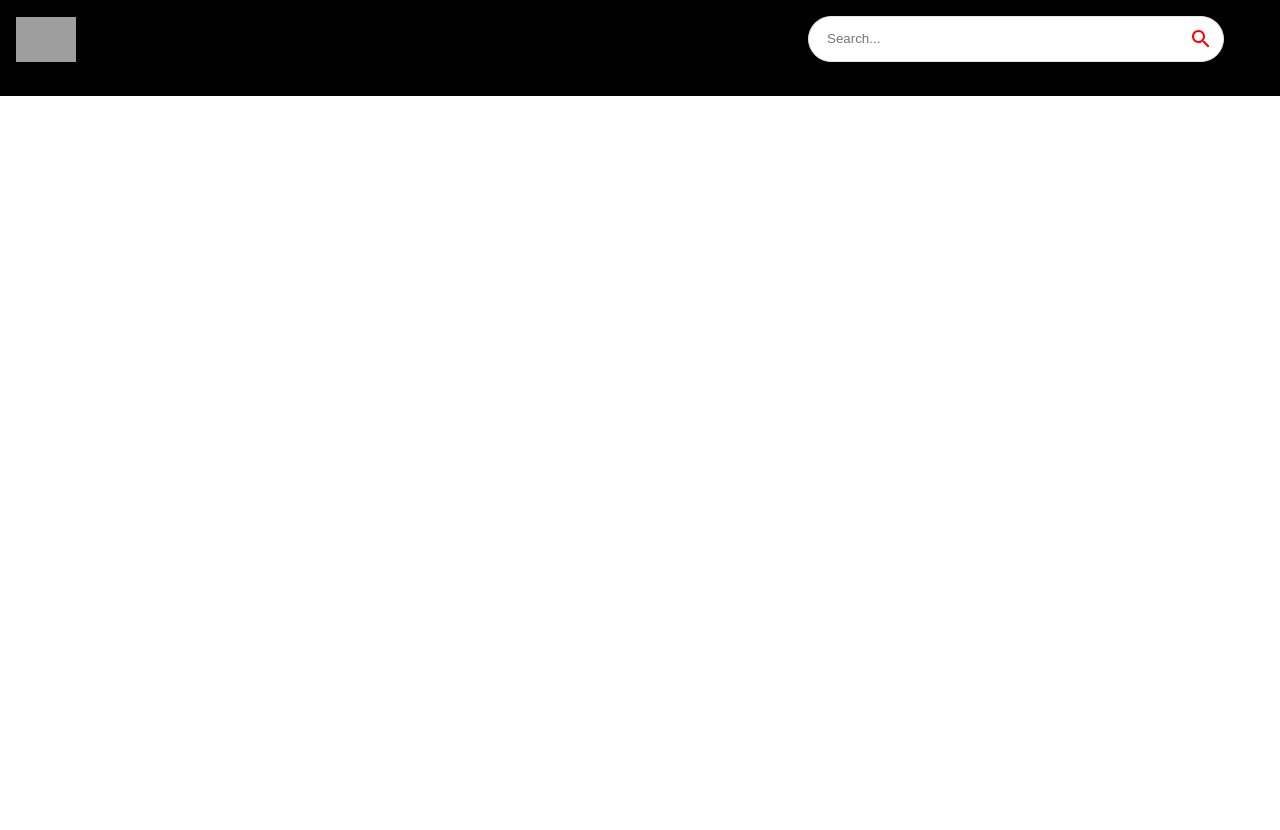
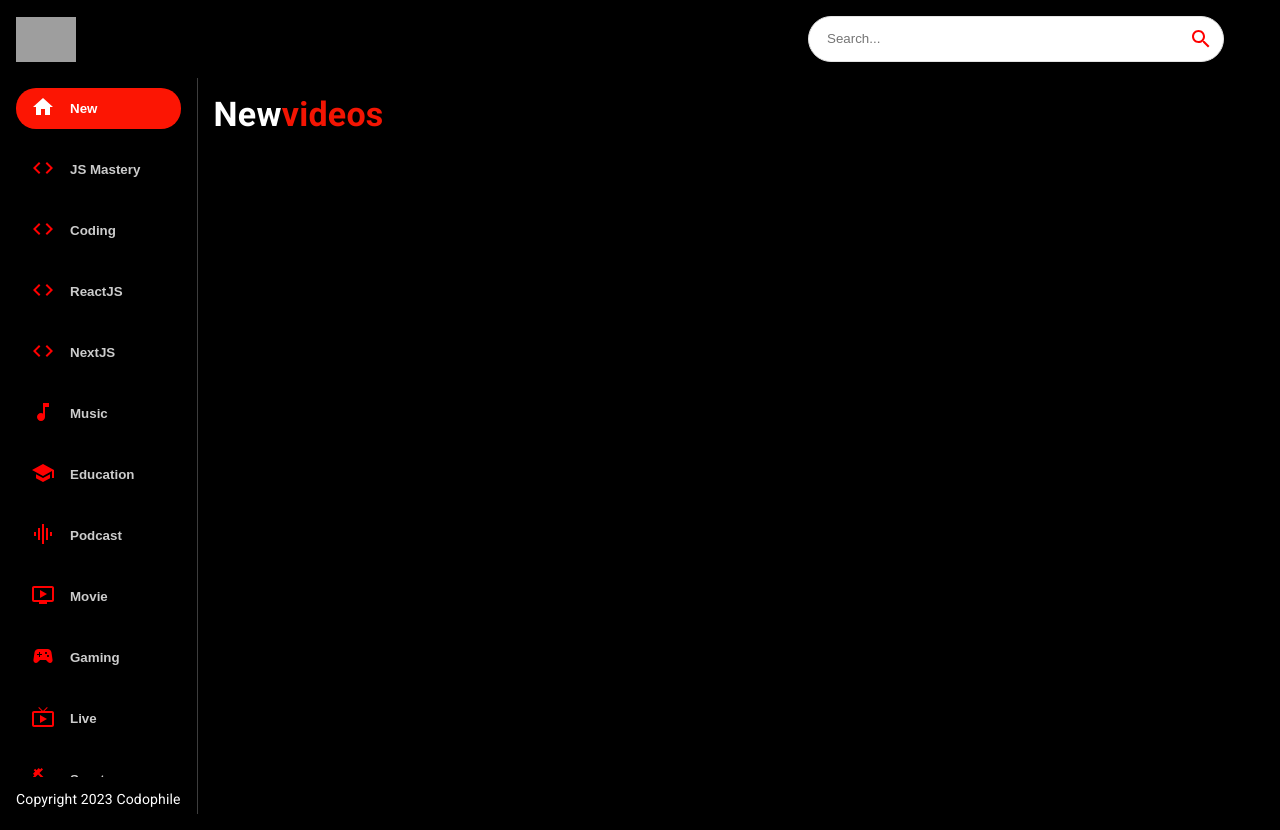
Before and after one commit to thecodophile/youtube_clone, a React (Create React App) app: page / in a window 1280 px wide. Before the commit the page ends 800 px from the top, so only its background shows below. Built offline with nearby package versions, Linux system fonts and the light colour scheme; grey boxes are pictures that could not be loaded.

Commit message:
created Sidebar & Videos component, and done sidebar styling

```diff
--- a/package.json
+++ b/package.json
@@ -13,6 +13,7 @@
     "axios": "^1.3.4",
     "react": "^18.2.0",
     "react-dom": "^18.2.0",
+    "react-player": "^2.12.0",
     "react-router-dom": "^6.8.2",
     "react-scripts": "5.0.1",
     "web-vitals": "^2.1.4"
--- a/src/components/Feed.jsx
+++ b/src/components/Feed.jsx
@@ -1,7 +1,45 @@
 import React from "react";
+import { useState, useEffect } from "react";
+
+import Sidebar from "./Sidebar";
+import Videos from "./Videos";
+
+import { Box, Stack, Typography } from "@mui/material";
 
 const Feed = () => {
-  return <div>Feed</div>;
+  return (
+    <Stack sx={{ flexDirection: { sx: "column", md: "row" } }}>
+      <Box
+        sx={{
+          height: { sx: "auto", md: "92vh" },
+          borderRight: "1px solid #3d3d3d",
+          px: { sx: 0, md: 2 },
+        }}
+      >
+        <Sidebar />
+        <Typography
+          className="copyright"
+          variant="body2"
+          sx={{ mt: 1.5, color: "#fff" }}
+        >
+          Copyright 2023 Codophile
+        </Typography>
+      </Box>
+
+      <Box p={2} sx={{ overflowY: "auto", height: "90vh", flex: 2 }}>
+        <Typography
+          variant="h4"
+          fontWeight="bold"
+          mb={2}
+          sx={{ color: "white" }}
+        >
+          New<span style={{ color: "#F31503" }}>videos</span>
+        </Typography>
+
+        <Videos videos={[]} />
+      </Box>
+    </Stack>
+  );
 };
 
 export default Feed;
--- /dev/null
+++ b/src/components/Sidebar.jsx
@@ -0,0 +1,47 @@
+import React from "react";
+
+import { Stack } from "@mui/material";
+import { categories } from "../utils/constants";
+
+const selectedCategory = "New";
+const Sidebar = () => {
+  return (
+    <Stack
+      direction="row"
+      sx={{
+        overflowY: "auto",
+        height: { sx: "auto", md: "95%" },
+        flexDirection: { md: "column" },
+      }}
+    >
+      {categories.map((category) => (
+        <button
+          className="category-btn"
+          style={{
+            background: category.name === selectedCategory && "#FC1503",
+            color: "white",
+          }}
+          key={category.name}
+        >
+          <span
+            style={{
+              color: category.name === selectedCategory ? "white" : "red",
+              marginRight: "15px",
+            }}
+          >
+            {category.icon}
+          </span>
+          <span
+            style={{
+              opacity: category.name === selectedCategory ? "1" : "0.8",
+            }}
+          >
+            {category.name}
+          </span>
+        </button>
+      ))}
+    </Stack>
+  );
+};
+
+export default Sidebar;
--- /dev/null
+++ b/src/components/Videos.jsx
@@ -0,0 +1,7 @@
+import React from "react";
+
+const Videos = () => {
+  return <div>Videos</div>;
+};
+
+export default Videos;
```
Also changed, not shown: 1 other file (tests, documents, lock files or other folders).
